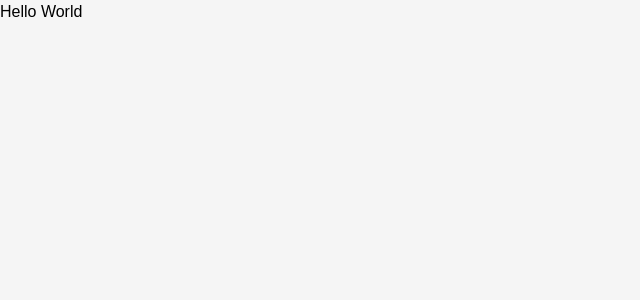
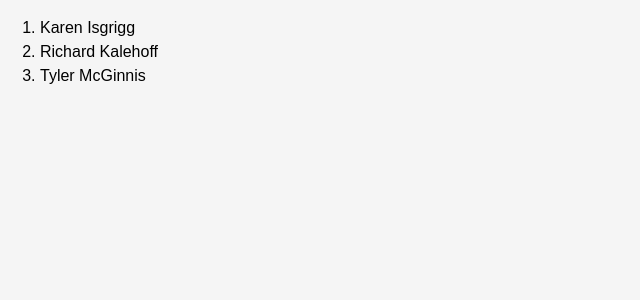
Before and after one commit to Srinivasan87/React-Contacts-App, a React (Create React App) app in the folder FrontEnd/: page / in a window 1280 px wide. Shown: the top 300 px of the page, without its empty margins (0-640 px from the left). Built offline with nearby package versions, Linux system fonts and the light colour scheme.

Commit message:
Display the contact name
Loop Contats array from props to display the contact name

```diff
--- a/FrontEnd/src/App.js
+++ b/FrontEnd/src/App.js
@@ -20,13 +20,13 @@ const contacts = [
     "handle": "tylermcginnis",
     "avatarURL": "http://localhost:5001/tyler.jpg"
   }
- ];
+];
 
 class App extends Component {
   render() {
     return (
       <div>
-        <ListContacts contacts={contacts}/>
+        <ListContacts contacts={contacts} />
       </div>
     );
   }
--- a/FrontEnd/src/ListContacts.js
+++ b/FrontEnd/src/ListContacts.js
@@ -3,9 +3,15 @@ import React, { Component } from 'react'
 class ListContacts extends Component {
     render() {
         return (
-               <div>
-                   {'Hello World'}
-               </div>
+            <ol ClassName='contact-List'>
+                {
+                    this.props.contacts.map((contact) => (
+                        <li key={contact.id}>
+                            {contact.name}
+                        </li>
+                    ))
+                }
+            </ol>
         )
     }
 }
```
